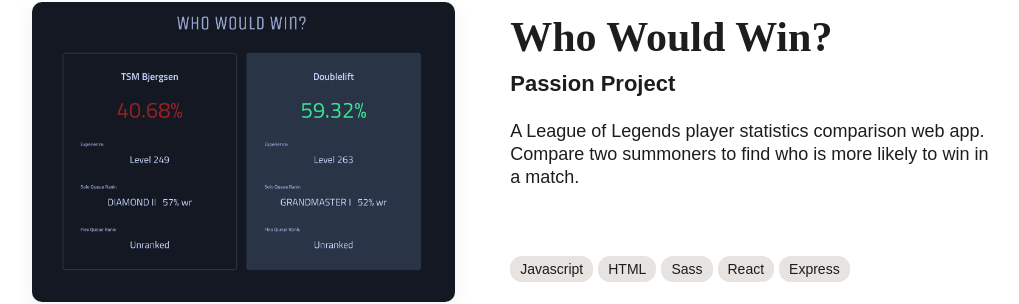
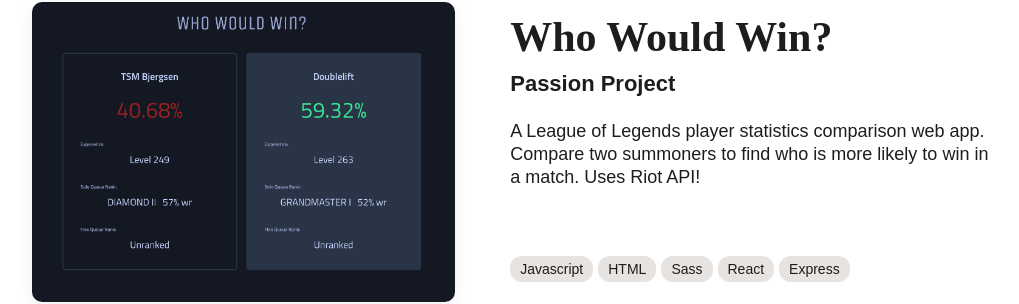
Before and after one commit to bdhmin/portfolio, a React (Create React App) app: page /projects in a window 1280 px wide. Shown: the part 1159-1463 px from the top of the page, without its empty margins (148-1167 px from the left). Built offline with nearby package versions, Linux system fonts and the light colour scheme; a web font is replaced by a local one.

Commit message:
Updated WhoWouldWin Porject description

```diff
--- a/src/App/Projects/projects.js
+++ b/src/App/Projects/projects.js
@@ -51,7 +51,7 @@
           <div className="description">
             <h3>Who Would Win?</h3>
             <h5>Passion Project</h5>
-            <p>A League of Legends player statistics comparison web app. Compare two summoners to find who is more likely to win in a match.</p>
+            <p>A League of Legends player statistics comparison web app. Compare two summoners to find who is more likely to win in a match. Uses Riot API!</p>
 
             <div className="skillset">
               <div className="skill">Javascript</div>
```
